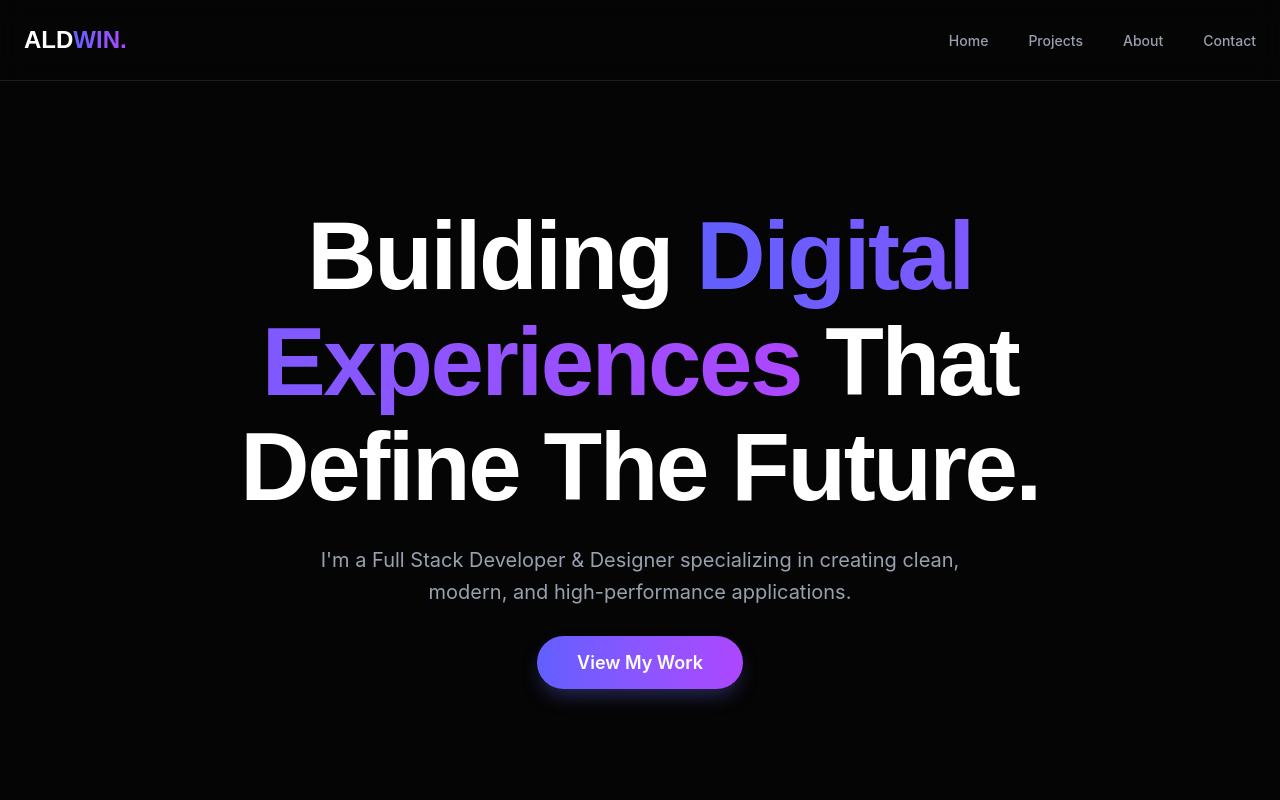
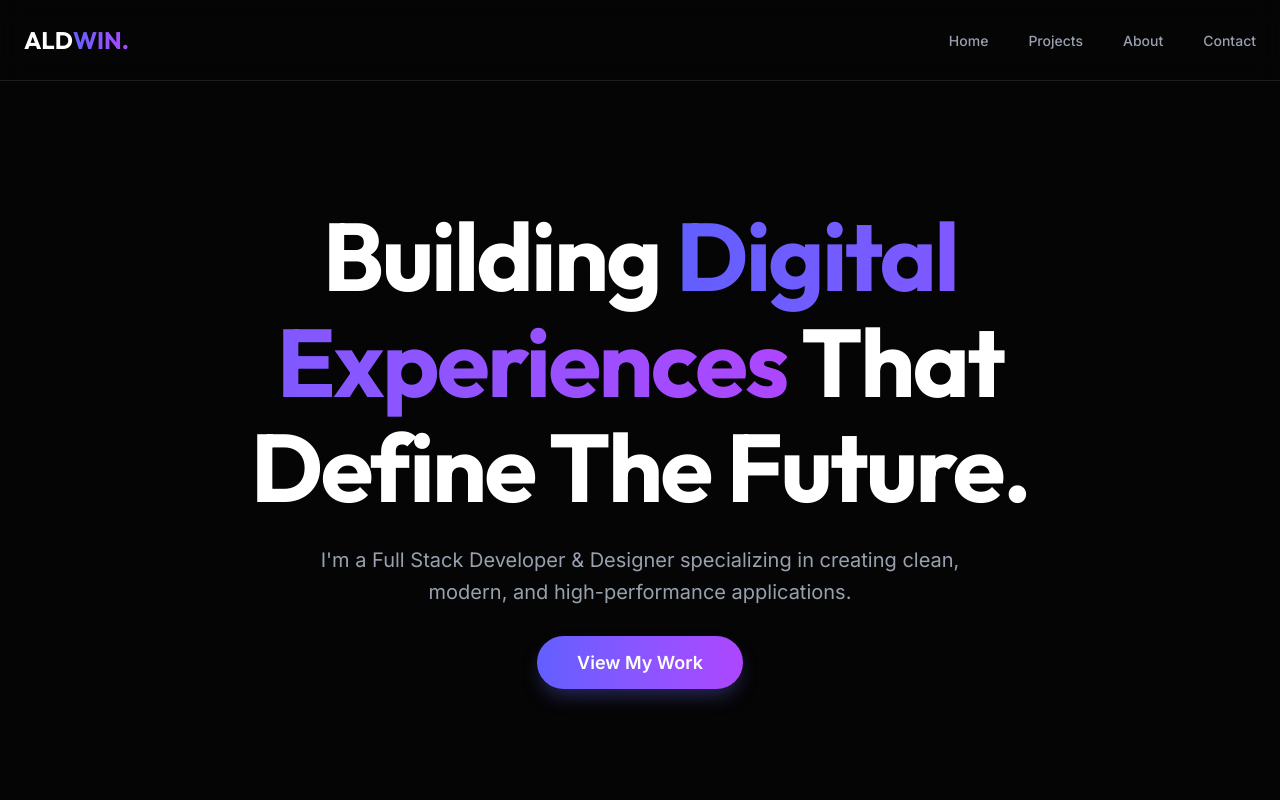
Before and after one commit to iHoshiii/Aldwin-Portfolio, a React app: page / in a window 1280 px wide. Shown: the top 800 px of the page. Built offline with nearby package versions, Linux system fonts and the light colour scheme; the HTML template or start-up script is replaced by a standard one.

Commit message:
VERCEL SETUP

```diff
--- a/package.json
+++ b/package.json
@@ -19,7 +19,7 @@
     "@tailwindcss/vite": "^4.2.1",
     "@types/react": "^19.2.14",
     "@types/react-dom": "^19.2.3",
-    "@vitejs/plugin-react": "^6.0.0",
+    "@vitejs/plugin-react": "^5.2.0",
     "@vitejs/plugin-react-swc": "^4.3.0",
     "autoprefixer": "^10.4.27",
     "eslint": "^9.39.4",
@@ -29,6 +29,6 @@
     "postcss": "^8.5.8",
     "tailwindcss": "^4.2.1",
     "typescript": "^5.9.3",
-    "vite": "^8.0.0"
+    "vite": "^7.3.1"
   }
 }
--- a/postcss.config.js
+++ b/postcss.config.js
@@ -1,6 +1,5 @@
 export default {
     plugins: {
-        tailwindcss: {},
         autoprefixer: {},
     },
 }
--- a/src/index.css
+++ b/src/index.css
@@ -1,6 +1,5 @@
+@import url('https://fonts.googleapis.com/css2?family=Inter:wght@300;400;500;600;700&family=Outfit:wght@300;400;500;600;700&display=swap');
 @import "tailwindcss";
-
-@import url('https://fonts.googleapis.com/css2?family=Inter:wght@300;400;500;600;700&family=Outfit:wght@300;400;500;600;700&display=swap');
 
 @theme {
   --font-sans: "Inter", ui-sans-serif, system-ui, sans-serif, "Apple Color Emoji", "Segoe UI Emoji", "Segoe UI Symbol", "Noto Color Emoji";
```
Also changed, not shown: 1 other file (tests, documents, lock files or other folders).
